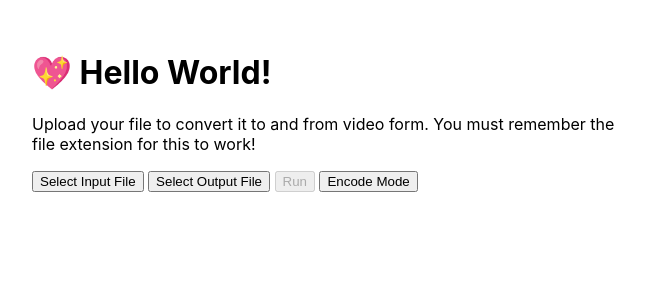
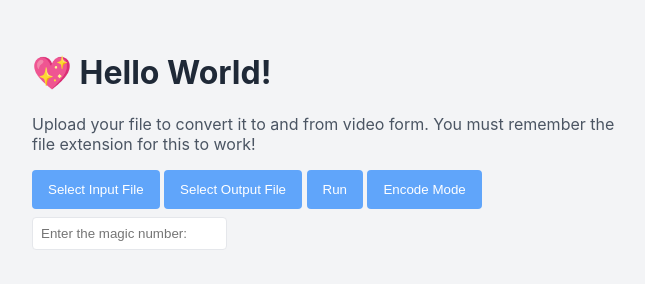
Before and after one commit to qayyumayaan/youtube-usb, an Electron app: page src/index.html in a window 800 px wide. Shown: the whole page, without its empty margins (64-709 px from the left). Drawn offline with Linux system fonts and the light colour scheme; no server answers.

Commit message:
Add nice style

```diff
--- a/src/styles.css
+++ b/src/styles.css
@@ -1,11 +1,43 @@
 body {
-  font-family: -apple-system, BlinkMacSystemFont, 'Segoe UI', Roboto, Helvetica,
-    Arial, sans-serif;
+  font-family: -apple-system, BlinkMacSystemFont, 'Segoe UI', Roboto, Helvetica, Arial, sans-serif;
   margin: auto;
   max-width: 38rem;
   padding: 2rem;
+  background-color: #f3f4f6;
 }
 
-#magicNumber {
-  display: none;
+h1 {
+  color: #1f2937;
 }
+
+p {
+  color: #4b5563;
+}
+
+button {
+  padding: 0.75rem 1rem;
+  background-color: #60a5fa;
+  color: #fff;
+  border-radius: 0.25rem;
+  border: none;
+  cursor: pointer;
+  transition: background-color 0.3s ease;
+}
+
+button:hover {
+  background-color: #3b82f6;
+}
+
+input {
+  display: block;
+  margin-top: 0.5rem;
+  padding: 0.5rem;
+  border-radius: 0.25rem;
+  border: 1px solid #e5e7eb;
+}
+
+input[type="text"]:focus {
+  outline: none;
+  border-color: #60a5fa;
+  box-shadow: 0 0 0 2px rgba(96, 165, 250, 0.5);
+}
```
